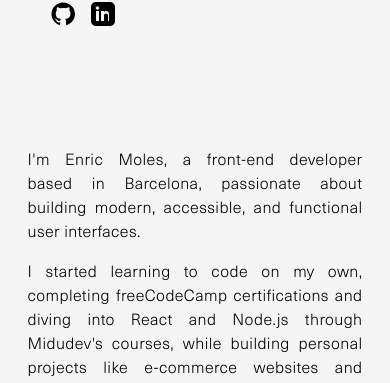
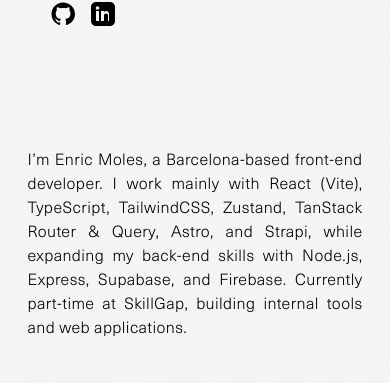
Before and after one commit to AprenentEMB/Portfolio, a React (Vite) app: page /projects in a window 390 px wide. Shown: the part 530-913 px from the top of the page. Built offline with nearby package versions, Linux system fonts and the light colour scheme; a web font is replaced by a local one.

Commit message:
adapting content to mobile, implementing responsive mesures to the modal

```diff
--- a/src/components/AboutAndSkills.jsx
+++ b/src/components/AboutAndSkills.jsx
@@ -1,6 +1,15 @@
-export function About({id}) {
+export function About({ id }) {
   return (
     <section id={id} className="my-4 mt-8">
+      <p className="text-md text-black tracking-wide font-light pt-16 text-pretty text-justify md:hidden">
+        I’m Enric Moles, a Barcelona-based front-end developer. I work mainly
+        with React (Vite), TypeScript, TailwindCSS, Zustand, TanStack Router &
+        Query, Astro, and Strapi, while expanding my back-end skills with
+        Node.js, Express, Supabase, and Firebase. Currently part-time at
+        SkillGap, building internal tools and web applications.
+      </p>
+
+      <div className="hidden md:block">
         <p className="text-md text-black tracking-wide font-light pt-16 text-pretty text-justify">
           I'm Enric Moles, a front-end developer based in Barcelona, passionate
           about building
@@ -25,33 +34,36 @@
             Router & Query, Astro, and Strapi
           </span>
           , and am learning back-end basics with{' '}
-        <span className="text-black">Node.js, Express, and Supabase</span>{' '}
-        to strengthen my full-stack skills.
+          <span className="text-black">Node.js, Express, and Supabase</span> to
+          strengthen my full-stack skills.
         </p>
 
         <p className="text-md text-black tracking-wide font-light mt-4 text-pretty text-justify">
           I'm currently working part-time at <strong>SkillGap</strong>,
-        contributing to a variety of projects and areas, including building and
-        maintaining internal tools, web applications, and other initiatives
-        using <span className="text-black">React, Node.js, Firebase</span>.
-        This role allows me to collaborate with experienced developers, learn
-        best practices in real-world projects, and improve my problem-solving
-        and project management skills.
+          contributing to a variety of projects and areas, including building
+          and maintaining internal tools, web applications, and other
+          initiatives using{' '}
+          <span className="text-black">React, Node.js, Firebase</span>. This
+          role allows me to collaborate with experienced developers, learn best
+          practices in real-world projects, and improve my problem-solving and
+          project management skills.
         </p>
 
         <p className="text-md text-black tracking-wide font-light mt-4 text-pretty text-justify">
           My background in <strong>music production</strong> and as a{' '}
           <strong>sound technician</strong> influences my attention to detail,
-        creativity, and structured thinking in coding. Outside of development, I
-        enjoy producing <strong>electronic music</strong>,{' '}
+          creativity, and structured thinking in coding. Outside of development,
+          I enjoy producing <strong>electronic music</strong>,{' '}
           <strong>rock climbing</strong>, practicing <strong>yoga</strong>, and
-        exploring new recipes, which helps me maintain balance and inspiration.
+          exploring new recipes, which helps me maintain balance and
+          inspiration.
         </p>
+      </div>
     </section>
-  )
+  );
 }
 
-export function InProgress({id}) {
+export function InProgress({ id }) {
   return (
     <section id={id} className="mt-4 mb-24">
       <div className="text-black text-md tracking-wide font-light space-y-4">
@@ -95,5 +107,5 @@
         </div>
       </div>
     </section>
-  )
+  );
 }
--- a/src/components/ProjectModal.tsx
+++ b/src/components/ProjectModal.tsx
@@ -22,11 +22,11 @@
   const modalContent = (
     <div
       onClick={onClose}
-      className="fixed inset-0 bg-white/85 z-50 flex justify-center items-center cursor-pointer animate-fadeIn"
+      className="fixed inset-0 bg-white/85 z-50 flex justify-center items-start sm:items-center p-4 sm:p-6 cursor-pointer animate-fadeIn"
     >
       <div
         onClick={e => e.stopPropagation()}
-        className="bg-white/30 backdrop-blur-3xl border border-white/30 p-6 rounded-lg max-w-4xl w-full relative animate-scaleIn cursor-auto z-10 shadow-2xl transition-all duration-300 text-black"
+        className="bg-white/30 backdrop-blur-3xl border border-white/30 p-4 sm:p-6 rounded-lg max-w-4xl w-[92vw] sm:w-full relative animate-scaleIn cursor-auto z-10 shadow-2xl transition-all duration-300 text-black max-h-[90vh] overflow-hidden"
       >
         <button
           onClick={onClose}
@@ -35,7 +35,8 @@
           &times;
         </button>
 
-        <h3 className="text-2xl font-semibold mb-4 text-black/90">
+        <div className="flex flex-col gap-4 overflow-y-auto pr-1 max-h-[90vh]">
+          <h3 className="text-2xl font-semibold text-black/90">
             {project.title}
           </h3>
 
@@ -47,10 +48,10 @@
                 return (
                   <div
                     key={idx}
-                  className="relative max-h-[500px] rounded shadow-lg bg-white/40 flex-shrink-0"
+                    className="relative max-h-[60vh] sm:max-h-[500px] rounded shadow-lg bg-white/40 flex-shrink-0 flex items-center justify-center"
                   >
                     {!isLoaded && (
-                    <div className="w-[320px] h-[220px] sm:w-[420px] sm:h-[280px] md:w-[520px] md:h-[340px] animate-pulse bg-black/10 rounded" />
+                      <div className="w-[80vw] h-[45vw] max-w-[520px] max-h-[60vh] sm:max-h-[340px] sm:w-[420px] sm:h-[280px] md:w-[520px] md:h-[340px] animate-pulse bg-black/10 rounded" />
                     )}
                     <img
                       src={img}
@@ -69,7 +70,7 @@
                           return next;
                         })
                       }
-                    className={`max-h-[500px] w-auto rounded object-contain flex-shrink-0 transition-opacity duration-300 ${
+                      className={`max-h-[60vh] sm:max-h-[500px] max-w-[80vw] sm:max-w-[520px] w-auto h-auto rounded object-contain flex-shrink-0 transition-opacity duration-300 ${
                         isLoaded ? 'opacity-100' : 'opacity-0 absolute inset-0'
                       }`}
                     />
@@ -79,9 +80,10 @@
             </div>
           </div>
 
-        <p className="text-black/90 mt-4 bg-white/70 border border-white/40 rounded-md px-4 py-3">
+          <p className="text-black/90 bg-white/70 border border-white/40 rounded-md px-4 py-3">
             {project.fullDescription}
           </p>
+        </div>
       </div>
     </div>
   );
```
Lines whose indentation alone changed are shown as unchanged.
